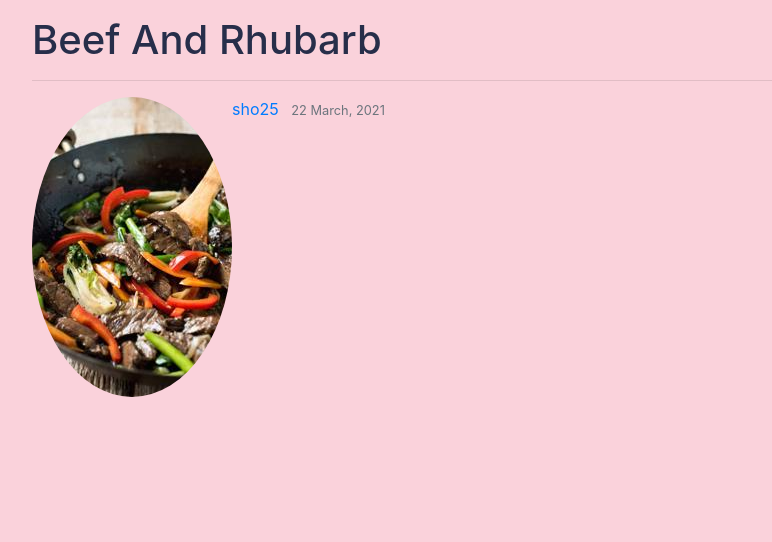
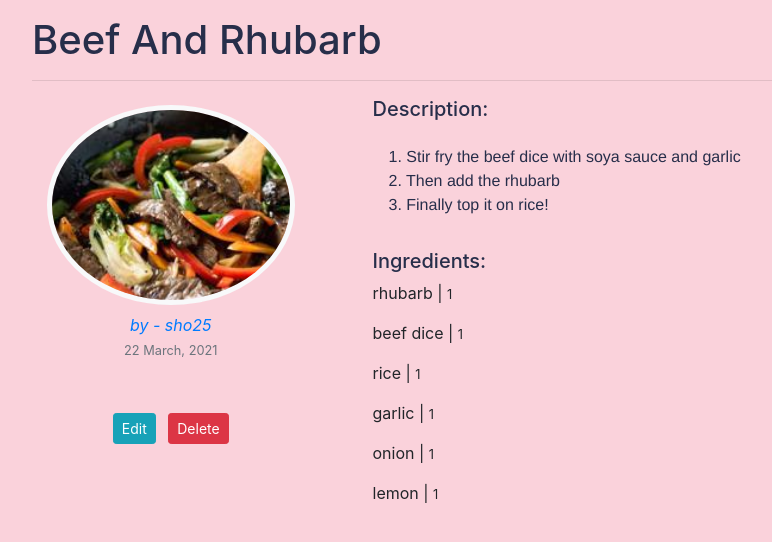
Before and after one commit to sho25052007/quook_recipe_app, a Django app: a page that uses recipe/templates/recipe/recipe_detail.html in a window 1280 px wide. Shown: the part 64-606 px from the top of the page, without its empty margins (53-825 px from the left). Run offline with Django 3.2, Linux system fonts and the light colour scheme; a user stored in the database is signed in; data comes from the database, SQL or seed files in the repository; both versions use the stored data as it was after the commit; some libraries are stand-ins or nearby versions.

Commit message:
complete recipe_detail, recipe_edit, recipe_delete with FBV

```diff
--- a/recipe/models.py
+++ b/recipe/models.py
@@ -61,3 +61,6 @@ class IngredientAmount(models.Model):
     ingredient = models.ForeignKey(
         'Ingredient', related_name='ingredient_amounts', on_delete=models.SET_NULL, null=True, blank=True)
     amount = models.IntegerField(choices=AMOUNT_CHOICES, default=SINGLE)
+
+    def __str__(self):
+        return f'Recipe = {self.recipe}, Ingredient = {self.ingredient}, Amount = {self.amount}'
--- a/recipe/static/recipe/style.css
+++ b/recipe/static/recipe/style.css
@@ -43,7 +43,7 @@ i.fas {
 
 /* IMAGE */
 
-.recipe-img{
+.recipe-img {
     width: 100%;
     height: 200px;
     object-fit: cover;
@@ -52,3 +52,11 @@ i.fas {
 .border-5 {
     border-width: 5px !important;
 }
+
+pre {
+    white-space: pre-wrap;
+    overflow-x: auto;
+    font-family: "Helvetica Neue";
+    color: #272E4A;
+    font-size: 16px;
+}
--- a/recipe/templates/recipe/home.html
+++ b/recipe/templates/recipe/home.html
@@ -14,7 +14,6 @@
                 <div class="media-content">
                     <img class="rounded border border-5 border-light img-fluid recipe-img my-2" src="{{ recipe.image.url }}">
                     <a class="link-unstyled article-title" href="{{ recipe.get_absolute_url }}"><h6>{{ recipe.title }}</h6></a>
-                    <!-- how to slugify recipe.title to get into url?? -->
                     <a class="link-unstyled article-title" href="{% url 'recipe:user_recipes' recipe.author %}"><small class="font-italic">by - {{ recipe.author }}</small></a>
                     <small class="text-muted">{{ recipe.date_posted|date:"d F, Y" }}</small>
                 </div>
--- a/recipe/templates/recipe/recipe_detail.html
+++ b/recipe/templates/recipe/recipe_detail.html
@@ -2,42 +2,37 @@
 
 
 {% block content %}
+
     <h1>{{ recipe.title|title }}</h1>
     <hr>
-
-    <!-- <div class ="row fill-viewport align-items-center">
-        {% for recipe in recipes %}
-            <div class="col-6 col-md-3 text-center">
-                <a href="#">
-                    <img class="rounded border border-5 border-light img-fluid recipe-img my-2" src="{{ recipe.image.url }}">
-                    <a class="link-unstyled article-title" href="#"><h6>{{ recipe.title }}</h6></a>
-                    <a class="link-unstyled article-title" href="#"></a><small class="font-italic">by - {{ recipe.author }}</small></a>
+    <article class="media content-section">
+        <div class="col-3">
+            <div class="media-content">
+                <img class="rounded-circle border border-5 border-light img-fluid recipe-img my-2" src="{{ recipe.image.url }}">
+                <div class="text-center">
+                    <a class="link-unstyled font-italic" href="{% url 'recipe:user_recipes' recipe.author.username %}">by - {{ recipe.author }}</a>
+                    <br>
                     <small class="text-muted">{{ recipe.date_posted|date:"d F, Y" }}</small>
-                </a>
+                </div>
             </div>
-        {% endfor %}
-    </div> -->
-
-    <article class="media content-section">
-        <img class="rounded-circle article-img" src="{{ recipe.image.url }}">
-        <div class="media-body">
+            <div class="media-content">
+                {% if recipe.author == user %}
+                    <div class="text-center mt-5">
+                        <a class="btn btn-info btn-sm my-1 mx-1" href="{% url 'recipe:recipe_edit' slug=recipe.slug %}">Edit</a>
+                        <a class="btn btn-danger btn-sm my-1 mx-1" href="{% url 'recipe:recipe_delete' slug=recipe.slug %}">Delete</a>
+                    </div>
+                {% endif %}
+            </div>
+        </div>
+        <div class="media-body mx-5 col-9">
             <div class="article-metadata">
-                <a class="mr-2" href="{% url 'recipe:user_recipes' recipe.author.username %}">{{ recipe.author }}</a>
-                <small class="text-muted">{{ recipe.date_posted|date:"d F, Y" }}</small>
-                <!-- {% if object.author == user %}
-                    <div>
-                        <a class="btn btn-secondary btn-sm mt-1 mb-1" href="{% url 'post-update' object.id %}">Update</a>
-                        <a class="btn btn-danger btn-sm mt-1 mb-1" href="{% url 'post-delete' object.id %}">Delete</a>
-                    </div>
-                {% endif %} -->
+                <h5>Description:</h5>
+                <pre class="article-content p-3">{{ recipe.description }}</pre>
             </div>
-            <!-- <p class="article-content">{{ recipe.description }}</p>
-            {% for ingredient_detail in recipe_ingredients %}
-            <p class="article-content">{{ ingredient_detail.name }}</p>
+            <h5> Ingredients:</h5>
+            {% for ingredient_detail in related_ingredients %}
+            <p class="article-content">{{ ingredient_detail.ingredient }} | <small>{{ ingredient_detail.amount }}</small></p>
             {% endfor %}
-            {% for ingredient_amount_detail in recipe_ingredient_amount %}
-            <p class="article-content">{{ ingredient_amount_detail.amount }}</p>
-            {% endfor %} -->
         </div>
     </article>
 
--- a/recipe/urls.py
+++ b/recipe/urls.py
@@ -10,6 +10,14 @@ urlpatterns = [
          UserRecipeListView.as_view(), name='user_recipes'),
     path('recipe/<slug:slug>/',
          views.recipeDetail, name='recipe_detail'),
+    path('recipe-edit/<slug:slug>/',
+         views.recipeEdit, name='recipe_edit'),
+    #     path('recipe/ingredient-edit/<slug:slug>/',
+    #          views.ingredientEdit, name='ingredient_edit'),
+    #     path('recipe/ingredient-amount-edit/<slug:slug>/',
+    #          views.ingredientAmountEdit, name='ingredient_amount_edit'),
+    path('recipe-delete/<slug:slug>/',
+         views.recipeDelete, name='recipe_delete'),
     path('recipe_builder/', views.recipeBuilder, name='recipe_builder'),
     path('add/ingredient/', views.addIngredient, name='add_ingredient'),
     path('add/recipe/', views.addRecipe, name='add_recipe'),
--- a/recipe/views.py
+++ b/recipe/views.py
@@ -1,4 +1,5 @@
 from django.shortcuts import render, redirect, get_object_or_404
+from django.urls import reverse
 from .models import Ingredient, Recipe, IngredientAmount
 from django.forms import inlineformset_factory
 from .forms import IngredientForm, RecipeForm
@@ -28,11 +29,37 @@ class UserRecipeListView(ListView):
 @login_required
 def recipeDetail(request, slug):
     recipe = get_object_or_404(Recipe, slug=slug)
-    # recipe = Recipe.objects.get(pk=recipe_id)
-    # recipe_ingredients = Ingredient.objects.filter(title=recipe.title)
-    # recipe_ingredient_amount = IngredientAmount.objects.filter(
-    #     title=recipe.title)
-    return render(request, 'recipe/recipe_detail.html', {'recipe': recipe})
+    related_ingredients = IngredientAmount.objects.filter(
+        recipe__slug=slug)
+
+    return render(request, 'recipe/recipe_detail.html', {'recipe': recipe, 'related_ingredients': related_ingredients})
+
+
+@login_required
+def recipeEdit(request, slug):
+    recipe = get_object_or_404(Recipe, slug=slug)
+    recipe_edit_form = RecipeForm(request.POST or None, instance=recipe)
+    if recipe_edit_form.is_valid():
+        recipe_edit_form.save()
+        return redirect(reverse("recipe:recipe_detail", kwargs={'slug': str(slug)}))
+    return render(request, 'recipe/recipe_edit.html', {'recipe_edit_form': recipe_edit_form})
+
+
+# @login_required
+# def ingredientEdit(request, slug):
+
+
+# @login_required
+# def IngredientAmountEdit(request, slug):
+
+
+@login_required
+def recipeDelete(request, slug):
+    recipe = get_object_or_404(Recipe, slug=slug)
+    if request.method == 'POST':
+        recipe.delete()
+        return redirect('/')
+    return render(request, 'recipe/recipe_delete.html', {'recipe': recipe})
 
 
 @login_required
@@ -73,8 +100,6 @@ def addRecipe(request):
 @login_required
 def addIngredientAmount(request, recipe_id):
     recipe = Recipe.objects.get(pk=recipe_id)
-    # recipes = recipe.ingredient_amounts.all()
-    # recipe_selected = Recipe.objects.filter(id=recipe_id)
     IngredientAmountFormset = inlineformset_factory(
         Recipe, IngredientAmount, fields=('__all__'))
 
```
Also changed, not shown: recipe/templates/recipe/recipe_delete.html (added, +32 -0 lines), recipe/templates/recipe/recipe_edit.html (added, +11 -0 lines), db.sqlite3.
